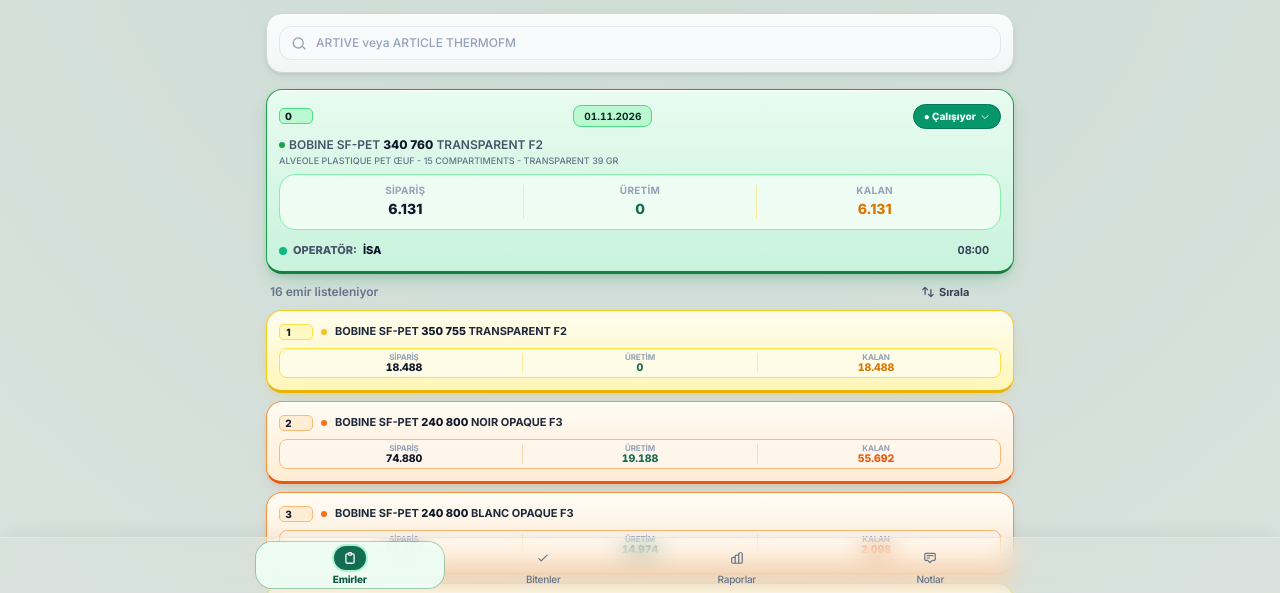
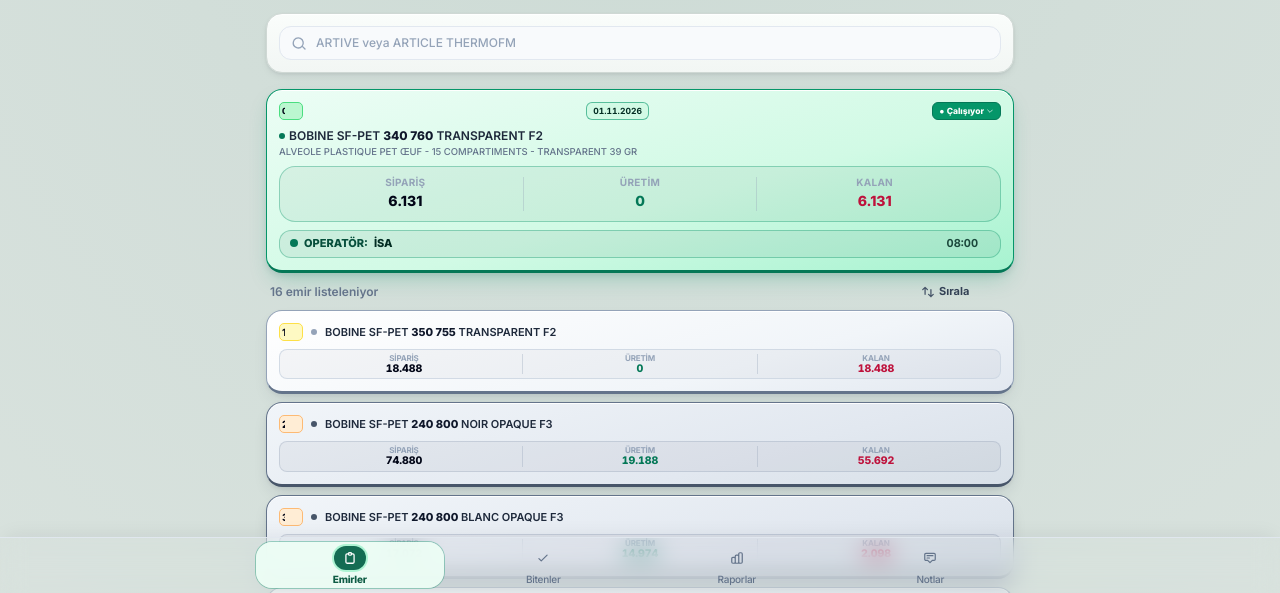
Before and after one commit to oozzkaankrt-dotcom/extruder-uretim, a plain HTML site: page index.html in a window 1280 px wide. Shown: the part 206-799 px from the top of the page. Drawn offline with nearby package versions, Linux system fonts and the light colour scheme.

Commit message:
Update index.html

```diff
--- a/index.html
+++ b/index.html
@@ -93,25 +93,53 @@
       box-shadow: 0 8px 18px -6px rgba(15, 23, 42, 0.16), 0 2px 5px -1px rgba(15, 23, 42, 0.08), inset 0 1px 0 rgba(255, 255, 255, 1);
     }
     .order-card-3d-orange {
-      background: linear-gradient(180deg, #FFFBF5 0%, #FFEDD5 100%);
-      border: 1.5px solid #FB923C;
+      background: linear-gradient(180deg, #FFF7ED 0%, #FFE4C2 100%);
+      border: 1.5px solid #EA580C;
       border-bottom-width: 3px;
-      border-bottom-color: #EA580C;
-      box-shadow: 0 8px 18px -6px rgba(234, 88, 12, 0.2), 0 2px 5px -1px rgba(15, 23, 42, 0.08), inset 0 1px 0 rgba(255, 255, 255, 0.95);
+      border-bottom-color: #C2410C;
+      box-shadow: 0 8px 18px -6px rgba(194, 65, 12, 0.22), 0 2px 5px -1px rgba(15, 23, 42, 0.08), inset 0 1px 0 rgba(255, 255, 255, 0.96);
     }
     .order-card-3d-yellow {
-      background: linear-gradient(180deg, #FFFDF0 0%, #FEF6B8 100%);
-      border: 1.5px solid #FACC15;
+      background: linear-gradient(180deg, #FEFCE8 0%, #FDE68A 100%);
+      border: 1.5px solid #D97706;
       border-bottom-width: 3px;
-      border-bottom-color: #EAB308;
-      box-shadow: 0 8px 18px -5px rgba(250, 204, 21, 0.22), 0 2px 5px -1px rgba(15, 23, 42, 0.06), inset 0 1px 0 rgba(255, 255, 255, 0.98);
+      border-bottom-color: #B45309;
+      box-shadow: 0 8px 18px -5px rgba(180, 83, 9, 0.22), 0 2px 5px -1px rgba(15, 23, 42, 0.07), inset 0 1px 0 rgba(255, 255, 255, 0.98);
+    }
+    #tab-emirler .order-card-3d-running {
+      background: linear-gradient(165deg, #ECFDF5 0%, #D1FAE5 58%, #A7F3D0 100%);
+      border: 1.5px solid #059669;
+      border-bottom-width: 3px;
+      border-bottom-color: #047857;
+      box-shadow: 0 10px 22px -6px rgba(5, 150, 105, 0.28), 0 3px 6px -1px rgba(15, 23, 42, 0.1), inset 0 1px 0 rgba(255, 255, 255, 0.96);
+    }
+    #tab-emirler .order-card-3d-running-ended {
+      background: linear-gradient(165deg, #FFF5F5 0%, #FEE2E2 58%, #FECACA 100%);
+      border: 1.5px solid #DC2626;
+      border-bottom-width: 3px;
+      border-bottom-color: #B91C1C;
+      box-shadow: 0 10px 22px -6px rgba(220, 38, 38, 0.26), 0 3px 6px -1px rgba(15, 23, 42, 0.1), inset 0 1px 0 rgba(255, 255, 255, 0.96);
+    }
+    #tab-emirler .order-card-3d-orange {
+      background: linear-gradient(165deg, #F1F5F9 0%, #E2E8F0 65%, #D8E0E8 100%);
+      border: 1.5px solid #64748B;
+      border-bottom-width: 3px;
+      border-bottom-color: #475569;
+      box-shadow: 0 8px 18px -6px rgba(30, 41, 59, 0.18), 0 2px 5px -1px rgba(15, 23, 42, 0.08), inset 0 1px 0 rgba(255, 255, 255, 0.92);
+    }
+    #tab-emirler .order-card-3d-yellow {
+      background: linear-gradient(165deg, #FFFFFF 0%, #F1F5F9 65%, #E2E8F0 100%);
+      border: 1.5px solid #94A3B8;
+      border-bottom-width: 3px;
+      border-bottom-color: #64748B;
+      box-shadow: 0 8px 18px -6px rgba(51, 65, 85, 0.15), 0 2px 5px -1px rgba(15, 23, 42, 0.07), inset 0 1px 0 rgba(255, 255, 255, 0.98);
     }
     .order-card-3d-running {
-      background: linear-gradient(180deg, #E8FBF0 0%, #C8F3DC 100%);
-      border: 1.5px solid #16A34A;
+      background: linear-gradient(180deg, #ECFDF5 0%, #A7F3D0 100%);
+      border: 1.5px solid #059669;
       border-bottom-width: 3px;
-      border-bottom-color: #15803D;
-      box-shadow: 0 8px 18px -5px rgba(22, 163, 74, 0.28), 0 3px 6px -1px rgba(15, 23, 42, 0.09), inset 0 1px 0 rgba(255, 255, 255, 1);
+      border-bottom-color: #047857;
+      box-shadow: 0 8px 18px -5px rgba(5, 150, 105, 0.28), 0 3px 6px -1px rgba(15, 23, 42, 0.09), inset 0 1px 0 rgba(255, 255, 255, 1);
     }
     .order-card-3d-running-alert {
       background: linear-gradient(180deg, #FFF6F6 0%, #FDE8E8 100%);
@@ -128,8 +156,8 @@
       box-shadow: 0 8px 18px -5px rgba(250, 204, 21, 0.2), 0 2px 5px -1px rgba(15, 23, 42, 0.06), inset 0 1px 0 rgba(255, 255, 255, 0.98);
     }
     .seq-square-3d {
-      width: 34px;
-      height: 16px;
+      width: 24px;
+      height: 18px;
       padding: 0 2px;
       border-radius: 5px;
       background: #F1F5F9;
@@ -149,6 +177,11 @@
     .seq-square-3d-running {
       background: #BBF7D0;
       border-color: #4ADE80;
+      box-shadow: none;
+    }
+    .seq-square-3d-running-ended {
+      background: #FECACA;
+      border-color: #F87171;
       box-shadow: none;
     }
     .seq-square-3d-paused {
@@ -1662,25 +1695,40 @@
         muhiddin: 0,
         kaddur: 0,
         muhammed: 0,
-        closed: false,
-        workStatus: 'IDLE'
+        closed: false
       });
 
       orders.push(newOrder);
       addedOrderTimestamps.push(Date.now());
+      updateAddedOrdersBadge();
       normalizeOrderNumbers();
       closeModal('newOrderModal');
       renderOrders();
+      renderCompletedOrders();
+      if (!document.getElementById('tab-ozet')?.classList.contains('hidden')) renderSummary('ALL');
+      if (!document.getElementById('tab-operasyon')?.classList.contains('hidden')) renderOperationTab();
+      if (!document.getElementById('tab-raporlar')?.classList.contains('hidden')) renderReports();
       saveStateToStorage();
       notifyNewWorkOrderAdded(newOrder);
       showToast(`#${newOrder.orderNo} yeni iş emri oluşturuldu`);
     }
 
+    function isOrderStartedForKgInput(order) {
+      if (!order || order.closed || order.cancelled) return false;
+      const wStatus = getWorkStatus(order);
+      const hasShiftHistory = Boolean(
+        order.orderStartTime ||
+        (order.shiftSession && (order.shiftSession.startedAt || order.shiftSession.status === 'ACTIVE' || order.shiftSession.status === 'ENDED'))
+      );
+      return wStatus === 'RUNNING' || wStatus === 'PAUSED' || hasShiftHistory;
+    }
+
     function openEditModal(id) {
       const order = orders.find(o => o.id === id);
       if (!order) return;
 
       const perms = getUserPermissions();
+      const orderStarted = isOrderStartedForKgInput(order);
       editingOrderId = id;
       isEditingMetricsMode = false;
 
@@ -1730,15 +1778,19 @@
       OPERATOR_INPUT_CONFIG.forEach(cfg => {
         const inputEl = document.getElementById(cfg.inputId);
         const val = Number(order[cfg.field]) || 0;
+        const canEditThisOp = orderStarted && (perms.isManagement || perms.isTechnician || (perms.mappedOperator === cfg.name));
         if (inputEl) {
           inputEl.value = val > 0 ? String(val) : '';
-          const canEditThisOp = perms.isManagement || perms.isTechnician || (perms.mappedOperator === cfg.name);
           inputEl.disabled = !canEditThisOp;
+          inputEl.classList.toggle('bg-slate-100', !canEditThisOp);
+          inputEl.classList.toggle('text-slate-400', !canEditThisOp);
+          inputEl.classList.toggle('cursor-not-allowed', !canEditThisOp);
         }
         const plusBtn = document.getElementById(cfg.plusId);
         if (plusBtn) {
-          const canEditThisOp = perms.isManagement || perms.isTechnician || (perms.mappedOperator === cfg.name);
           plusBtn.disabled = !canEditThisOp;
+          plusBtn.classList.toggle('opacity-40', !canEditThisOp);
+          plusBtn.classList.toggle('cursor-not-allowed', !canEditThisOp);
         }
       });
 
@@ -1796,6 +1848,12 @@
 
     function onOperatorInputFocus(inputEl) {
       if (!inputEl) return;
+      const order = orders.find(o => o.id === editingOrderId);
+      if (!isOrderStartedForKgInput(order)) {
+        inputEl.blur();
+        showToast('Önce iş emrini başlatın (BAŞLAT)');
+        return;
+      }
       const matchCfg = OPERATOR_INPUT_CONFIG.find(c => c.inputId === inputEl.id);
       if (matchCfg && (!pendingModalShift || pendingModalShift.operator !== matchCfg.name)) {
         if (!pendingModalShift) pendingModalShift = { operator: matchCfg.name, status: 'IDLE', startedAt: null, endedAt: null };
@@ -1813,11 +1871,23 @@
 
     function normalizeOperatorInput(inputEl) {
       if (!inputEl) return;
+      const order = orders.find(o => o.id === editingOrderId);
+      if (!isOrderStartedForKgInput(order)) {
+        inputEl.value = '';
+        inputEl.blur();
+        showToast('Başlatılmayan iş emrine KG girilemez');
+        return;
+      }
       inputEl.value = String(inputEl.value || '').replace(/[^0-9+.,]/g, '');
       updateModalCalculatedTotals();
     }
 
     function appendPlusToOperatorRow(inputId, opName) {
+      const order = orders.find(o => o.id === editingOrderId);
+      if (!isOrderStartedForKgInput(order)) {
+        showToast('Başlatılmayan iş emrine KG girilemez');
+        return;
+      }
       const inputEl = document.getElementById(inputId);
       if (!inputEl || inputEl.disabled) return;
       if (opName && (!pendingModalShift || pendingModalShift.operator !== opName)) {
@@ -2009,6 +2079,25 @@
       };
 
       updateModalShiftBanner();
+      const refreshedOrder = orders.find(o => o.id === editingOrderId);
+      const startedNow = isOrderStartedForKgInput(refreshedOrder);
+      const permsNow = getUserPermissions();
+      OPERATOR_INPUT_CONFIG.forEach(cfg => {
+        const inputEl = document.getElementById(cfg.inputId);
+        const plusBtn = document.getElementById(cfg.plusId);
+        const canEditThisOp = startedNow && (permsNow.isManagement || permsNow.isTechnician || (permsNow.mappedOperator === cfg.name));
+        if (inputEl) {
+          inputEl.disabled = !canEditThisOp;
+          inputEl.classList.toggle('bg-slate-100', !canEditThisOp);
+          inputEl.classList.toggle('text-slate-400', !canEditThisOp);
+          inputEl.classList.toggle('cursor-not-allowed', !canEditThisOp);
+        }
+        if (plusBtn) {
+          plusBtn.disabled = !canEditThisOp;
+          plusBtn.classList.toggle('opacity-40', !canEditThisOp);
+          plusBtn.classList.toggle('cursor-not-allowed', !canEditThisOp);
+        }
+      });
       normalizeOrderNumbers();
       renderOrders();
       saveStateToStorage();
@@ -2069,7 +2158,7 @@
         }
       }
 
-      if (perms.canEditKg) {
+      if (perms.canEditKg && isOrderStartedForKgInput(order)) {
         OPERATOR_INPUT_CONFIG.forEach(cfg => {
           const canEditThisOp = perms.isManagement || perms.isTechnician || (perms.mappedOperator === cfg.name);
           if (!canEditThisOp) return;
@@ -2407,11 +2496,11 @@
       const isOpen = openStatusMenuId === order.id;
 
       return `
-        <div onclick="event.stopPropagation()" class="relative inline-block shrink-0">
+        <div onclick="event.stopPropagation()" class="relative inline-flex items-center shrink-0">
           <button type="button" onclick="toggleWorkStatusMenu(event, ${order.id})"
-            class="inline-flex items-center gap-1 px-2.5 py-1 rounded-full border text-[10px] font-extrabold active:scale-95 transition ${btnClass}">
-            <span>${escapeHtml(label)}</span>
-            <svg class="w-2.5 h-2.5 opacity-85" fill="none" stroke="currentColor" stroke-width="2.4" viewBox="0 0 24 24">
+            class="inline-flex items-center justify-center gap-0.5 h-[18px] px-1.5 rounded-md border text-[8.5px] leading-none font-extrabold tabular-nums active:scale-95 transition ${btnClass}">
+            <span class="leading-none">${escapeHtml(label)}</span>
+            <svg class="w-2 h-2 opacity-85 shrink-0" fill="none" stroke="currentColor" stroke-width="2.4" viewBox="0 0 24 24">
               <path stroke-linecap="round" stroke-linejoin="round" d="M19 9l-7 7-7-7"/>
             </svg>
           </button>
@@ -2447,6 +2536,7 @@
       const wStatus = getWorkStatus(order);
       const isFinished = wStatus === 'FINISHED' || !!(order && order.closed);
       const activeOp = getActiveOperatorName(order);
+      const isShiftEnded = Boolean(order && order.shiftSession && order.shiftSession.status === 'ENDED' && !activeOp);
       if (wStatus !== 'RUNNING' && !isFinished) return '';
 
       const startTime = order.orderStartTime
@@ -2456,8 +2546,16 @@
         || (order.shiftSession && order.shiftSession.endedAt)
         || (isFinished ? formatClockTime() : '');
       const timeLabel = isFinished ? endTime : startTime;
+      const isEmirlerPage = !document.getElementById('tab-emirler')?.classList.contains('hidden');
+      const opBarTone = isEmirlerPage
+        ? (isShiftEnded
+            ? 'px-2.5 py-1.5 rounded-xl bg-rose-950/[0.06] border border-rose-500/35 text-rose-950'
+            : (activeOp
+                ? 'px-2.5 py-1.5 rounded-xl bg-emerald-950/[0.06] border border-emerald-600/35 text-emerald-950'
+                : 'px-2.5 py-1.5 rounded-xl bg-slate-900/[0.05] border border-slate-400/35'))
+        : 'pt-1';
       const timeBadgeHtml = (showCardClock && timeLabel)
-        ? `<span class="text-[11px] font-bold text-slate-700 tabular-nums shrink-0 ltr:mr-3 rtl:ml-3">${escapeHtml(timeLabel)}</span>`
+        ? `<span class="text-[11px] font-bold ${isEmirlerPage ? (isShiftEnded ? 'text-rose-900/90' : 'text-emerald-950/85') : 'text-slate-700'} tabular-nums shrink-0 ltr:mr-3 rtl:ml-3">${escapeHtml(timeLabel)}</span>`
         : '';
 
       if (isFinished) {
@@ -2469,22 +2567,22 @@
 
       if (!activeOp) {
         return `
-          <div class="flex items-center justify-between gap-2 pt-1 text-[11px] font-extrabold">
+          <div class="flex items-center justify-between gap-2 pt-1 ${opBarTone} text-[11px] font-extrabold">
             <div class="flex items-center gap-1.5 min-w-0">
-              <span class="w-2 h-2 rounded-full bg-rose-500 shrink-0"></span>
-              <span class="text-rose-700">${t('running_operator_badge')}:</span>
-              <span class="text-rose-600 truncate">${t('start_shift_prompt')}</span>
+              <span class="w-2 h-2 rounded-full ${isShiftEnded ? 'bg-rose-600' : 'bg-slate-700'} shrink-0"></span>
+              <span class="${isShiftEnded ? 'text-rose-800' : 'text-slate-700'}">${t('running_operator_badge')}:</span>
+              <span class="${isShiftEnded ? 'text-rose-950' : 'text-slate-900'} truncate">${t('start_shift_prompt')}</span>
             </div>
             ${timeBadgeHtml}
           </div>`;
       }
 
       return `
-        <div class="flex items-center justify-between gap-2 pt-1 text-[11px] font-extrabold">
+        <div class="flex items-center justify-between gap-2 pt-1 ${opBarTone} text-[11px] font-extrabold">
           <div class="flex items-center gap-1.5 min-w-0">
-            <span class="w-2 h-2 rounded-full bg-[#10B981] shrink-0"></span>
-            <span class="text-slate-600">${t('running_operator_badge')}:</span>
-            <span class="text-slate-900 truncate">${escapeHtml(activeOp)}</span>
+            <span class="w-2 h-2 rounded-full bg-emerald-700 shrink-0"></span>
+            <span class="text-emerald-900">${t('running_operator_badge')}:</span>
+            <span class="text-emerald-950 truncate">${escapeHtml(activeOp)}</span>
           </div>
           ${timeBadgeHtml}
         </div>`;
@@ -2810,26 +2908,32 @@
         const isNearComplete = !isExceeded && rest <= 150 && prod > 0;
         const wStatus = getWorkStatus(o);
         const isRunning = wStatus === 'RUNNING';
+        const activeOpName = getActiveOperatorName(o);
+        const isRunningShiftEnded = isRunning && (!activeOpName || (o.shiftSession && o.shiftSession.status === 'ENDED'));
         const hasProduction = !isRunning && prod > 0;
         const isCompactListItem = !isRunning;
         const isExpanded = isCompactListItem && expandedIdleOrderId === o.id;
         const canDragCard = canDragReorderOrders() && !isRunning;
 
         const cardHighlight = isRunning
-          ? 'order-card-3d-running'
+          ? (isRunningShiftEnded ? 'order-card-3d-running-ended' : 'order-card-3d-running')
           : (hasProduction ? 'order-card-3d-orange' : 'order-card-3d-yellow');
         const seqBoxClass = isRunning
-          ? 'seq-square-3d seq-square-3d-running'
+          ? (isRunningShiftEnded ? 'seq-square-3d seq-square-3d-running-ended' : 'seq-square-3d seq-square-3d-running')
           : (hasProduction ? 'seq-square-3d seq-square-3d-orange' : 'seq-square-3d seq-square-3d-yellow');
         const dateBoxClass = isRunning
-          ? 'bg-[#BBF7D0] border-[#4ADE80] text-emerald-950'
-          : (hasProduction ? 'bg-[#FED7AA] border-[#FB923C] text-orange-950' : 'bg-[#FEF9C3] border-[#FDE047] text-amber-950');
+          ? (isRunningShiftEnded
+              ? 'bg-rose-100/95 border-rose-500/65 text-rose-950'
+              : 'bg-emerald-100/95 border-emerald-600/60 text-emerald-950')
+          : (hasProduction ? 'bg-slate-200/80 border-slate-500/45 text-slate-800' : 'bg-slate-100/95 border-slate-400/50 text-slate-800');
         const metricBoxClass = isRunning
-          ? 'bg-[#F0FDF4]/95 border-[#86EFAC]'
-          : (hasProduction ? 'bg-[#FFF7ED]/95 border-[#FDBA74]' : 'bg-[#FEFCE8]/95 border-[#FDE047]');
+          ? (isRunningShiftEnded
+              ? 'bg-rose-950/[0.05] border-rose-500/35'
+              : 'bg-emerald-950/[0.05] border-emerald-600/35')
+          : (hasProduction ? 'bg-slate-900/[0.04] border-slate-400/35' : 'bg-slate-900/[0.03] border-slate-300/80');
         const dotColorClass = isRunning
-          ? 'bg-[#16A34A]'
-          : (hasProduction ? 'bg-orange-500' : 'bg-amber-400');
+          ? (isRunningShiftEnded ? 'bg-rose-600' : 'bg-emerald-700')
+          : (hasProduction ? 'bg-slate-600' : 'bg-slate-400');
         const rawLastAction = String(o.lastActionDateTime || '').trim();
         const lastActionDateMatch = rawLastAction.match(/^(\d{2}\.\d{2}\.\d{4})/);
         const topDateStr = escapeHtml(
@@ -2853,25 +2957,25 @@
                   <input type="number" inputmode="numeric" min="1" value="${o.orderNo}"
                     onchange="updateOrderNumberInline(${o.id}, this.value)"
                     onkeydown="if(event.key==='Enter'){this.blur();}"
-                    class="w-full bg-transparent text-slate-900 text-[10px] font-extrabold text-center leading-none rounded outline-none" />
+                    class="w-full bg-transparent text-slate-950 text-[10px] font-extrabold text-center leading-none rounded outline-none" />
                 </div>
                 <span class="w-1.5 h-1.5 rounded-full ${dotColorClass} shrink-0"></span>
-                <span class="text-[11px] font-bold text-slate-800 truncate">${formatArtiveHighlight(o.artive)}</span>
+                <span class="text-[11px] font-semibold text-slate-800 truncate">${formatArtiveHighlight(o.artive)}</span>
               </div>
             </div>
 
             <div class="grid grid-cols-3 ${metricBoxClass} border rounded-lg py-1 px-1.5 text-center shadow-2xs tabular-nums">
               <div>
                 <div class="text-[8px] font-bold text-slate-400 leading-none tracking-tight">${t('metric_order')}</div>
-                <div class="text-[10.5px] font-extrabold text-slate-900 leading-none mt-0.5">${fmt(o.ton)}</div>
+                <div class="text-[10.5px] font-black text-slate-950 leading-none mt-0.5">${fmt(o.ton)}</div>
               </div>
-              <div class="border-x ${hasProduction ? 'border-orange-200/90' : 'border-amber-200/80'}">
+              <div class="border-x border-slate-400/35">
                 <div class="text-[8px] font-bold text-slate-400 leading-none tracking-tight">${t('metric_prod')}</div>
-                <div class="text-[10.5px] font-extrabold text-[#146C53] leading-none mt-0.5">${fmt(prod)}</div>
+                <div class="text-[10.5px] font-black text-emerald-700 leading-none mt-0.5">${fmt(prod)}</div>
               </div>
               <div>
                 <div class="text-[8px] font-bold text-slate-400 leading-none tracking-tight">${t('metric_rem')}</div>
-                <div class="text-[10.5px] font-extrabold ${isExceeded || isNearComplete ? 'text-rose-600' : (hasProduction ? 'text-orange-600' : 'text-amber-600')} leading-none mt-0.5">${fmt(rest)}</div>
+                <div class="text-[10.5px] font-black text-rose-700 leading-none mt-0.5">${fmt(rest)}</div>
               </div>
             </div>
           </div>`;
@@ -2885,46 +2989,41 @@
           ondragleave="handleOrderDragLeave(event)"
           ondrop="handleOrderDrop(event, ${o.id})"
           ondragend="handleOrderDragEnd(event)"
-          class="rounded-2xl p-3 ${cardHighlight} transition space-y-2 ${isExpanded ? (hasProduction ? 'ring-2 ring-orange-400/60' : 'ring-2 ring-amber-400/60') : ''}">
+          class="rounded-2xl p-3 ${cardHighlight} transition space-y-2 ${isExpanded ? 'ring-2 ring-slate-500/60' : ''}">
           <div class="flex items-center justify-between gap-2">
             <div class="flex items-center gap-1.5 shrink-0">
               <div onclick="event.stopPropagation()" class="inline-flex items-center justify-center shrink-0 ${seqBoxClass}" title="Sıra numarasını değiştirin">
                 <input type="number" inputmode="numeric" min="1" value="${o.orderNo}"
                   onchange="updateOrderNumberInline(${o.id}, this.value)"
                   onkeydown="if(event.key==='Enter'){this.blur();}"
-                  class="w-full bg-transparent text-slate-900 text-[10px] font-extrabold text-center leading-none rounded outline-none" />
+                  class="w-full h-full bg-transparent text-slate-950 text-[8.5px] font-extrabold text-center leading-none tabular-nums rounded outline-none" />
               </div>
-              ${isExpanded ? `
-                <button type="button" onclick="toggleIdleOrderDetailView(event, ${o.id})" title="Listeye Dön"
-                  class="px-2 py-0.5 rounded-lg ${hasProduction ? 'bg-orange-100 hover:bg-orange-200 border-orange-300 text-orange-900' : 'bg-amber-100 hover:bg-amber-200 border-amber-300 text-amber-900'} border text-[10px] font-extrabold transition">
-                  Liste
-                </button>` : ''}
             </div>
-            <span class="inline-flex items-center justify-center shrink-0 h-[22px] px-2.5 rounded-lg border text-[10px] leading-none font-bold tabular-nums text-center ${dateBoxClass}">${topDateStr}</span>
+            <span class="inline-flex items-center justify-center shrink-0 h-[18px] px-1.5 rounded-md border text-[8.5px] leading-none font-bold tabular-nums text-center ${dateBoxClass}">${topDateStr}</span>
             ${renderWorkStatusButton(o)}
           </div>
 
           <div class="space-y-2">
             <div>
-              <p class="text-xs font-semibold text-slate-600 flex flex-wrap items-center gap-1">
+              <p class="text-xs font-semibold text-slate-800 flex flex-wrap items-center gap-1">
                 <span class="w-1.5 h-1.5 rounded-full ${dotColorClass}"></span>
                 <span>${formatArtiveHighlight(o.artive)}</span>
               </p>
-              <h3 class="text-[9px] leading-tight font-medium text-slate-500 mt-0.5">${escapeHtml(o.article)}</h3>
+              <h3 class="text-[9.5px] leading-tight font-medium text-slate-500 mt-0.5">${escapeHtml(o.article)}</h3>
             </div>
 
             <div class="grid grid-cols-3 ${metricBoxClass} border rounded-2xl py-2.5 px-2 text-center shadow-2xs">
               <div>
                 <div class="text-[10px] font-bold text-slate-400 leading-none tracking-wide">${t('metric_order')}</div>
-                <div class="text-xs sm:text-sm font-extrabold text-slate-900 leading-tight mt-1">${fmt(o.ton)}</div>
+                <div class="text-xs sm:text-sm font-black text-slate-950 leading-tight mt-1">${fmt(o.ton)}</div>
               </div>
-              <div class="border-x ${hasProduction ? 'border-orange-200/90' : 'border-amber-200/80'}">
+              <div class="border-x border-slate-400/35">
                 <div class="text-[10px] font-bold text-slate-400 leading-none tracking-wide">${t('metric_prod')}</div>
-                <div class="text-xs sm:text-sm font-extrabold text-[#146C53] leading-tight mt-1">${fmt(prod)}</div>
+                <div class="text-xs sm:text-sm font-black text-emerald-700 leading-tight mt-1">${fmt(prod)}</div>
               </div>
               <div>
                 <div class="text-[10px] font-bold text-slate-400 leading-none tracking-wide">${t('metric_rem')}</div>
-                <div class="text-xs sm:text-sm font-extrabold ${isExceeded || isNearComplete ? 'text-rose-600' : (hasProduction ? 'text-orange-600' : 'text-amber-600')} leading-tight mt-1">${fmt(rest)}</div>
+                <div class="text-xs sm:text-sm font-black text-rose-700 leading-tight mt-1">${fmt(rest)}</div>
               </div>
             </div>
           </div>
@@ -3400,7 +3499,7 @@
                       <td class="py-[2px] px-0.5 text-center border-r border-[#D3DFD9] ${hasProd ? 'bg-[#F0F7F3]/70' : 'bg-slate-50/40'}">
                         <div class="inline-flex items-center justify-center gap-0.5 max-w-full">
                           <span class="w-1 h-1 rounded-full shrink-0 ${hasProd ? 'bg-[#146C53]' : 'bg-slate-300'}"></span>
-                          <span class="font-extrabold truncate ${hasProd ? 'text-slate-900' : 'text-slate-500'}">${escapeHtml(m.shortLabel)}</span>
+                          <span class="font-bold truncate ${hasProd ? 'text-slate-700' : 'text-slate-500'}">${escapeHtml(m.shortLabel)}</span>
                         </div>
                       </td>
                       <td class="py-[2px] px-0.5 text-center border-x border-[#C8D8D0] ${hasProd ? 'bg-emerald-50/90' : 'bg-slate-50/35'}">
```
